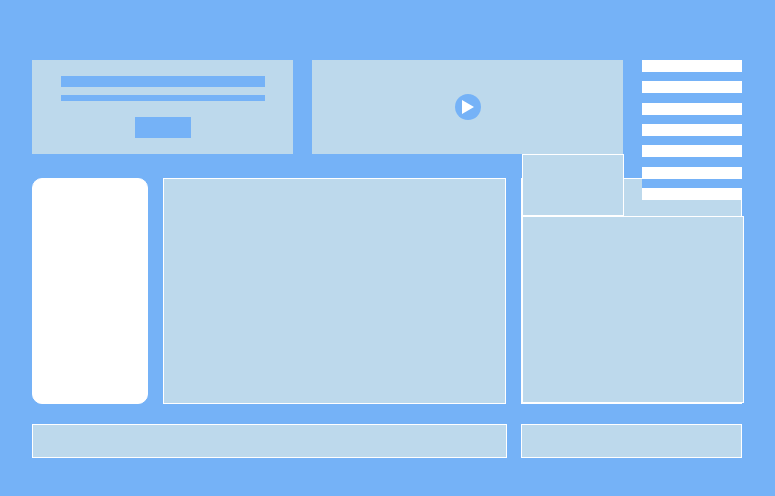
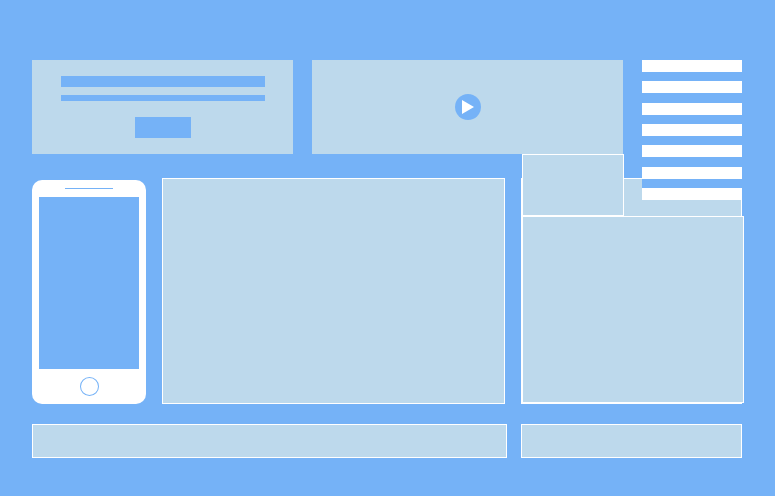
Before and after one commit to Mesutasci/Template-page-for-layouting, a plain HTML site: page index.html in a window 1280 px wide. Shown: the part 142-638 px from the top of the page, without its empty margins (253-1028 px from the left). Drawn offline with Linux system fonts and the light colour scheme.

Commit message:
elements of mobile container are formed and designed

```diff
--- a/container.css
+++ b/container.css
@@ -50,3 +50,22 @@
   border-radius: 10px;
   background-color: white;
 }
+
+hr {
+  width: 48px;
+  height: 1px;
+  background-color: rgb(117, 178, 247);
+  border: none;
+}
+#screen {
+  height: 174px;
+  width: 100px;
+  background-color: rgb(117, 178, 247);
+}
+#control-button {
+  width: 17px;
+  height: 17px;
+  margin: 8px;
+  border: 1px solid rgb(117, 178, 247);
+  border-radius: 50%;
+}
--- a/index.html
+++ b/index.html
@@ -34,7 +34,11 @@
       </section>
 
       <section class="row-middle">
-        <section id="mobile"></section>
+        <section id="mobile">
+          <hr />
+          <div id="screen"></div>
+          <div id="control-button"></div>
+        </section>
         <section id="image-big"></section>
         <section id="image-small">
           <div id="cont-button"></div>
--- a/layout.css
+++ b/layout.css
@@ -58,7 +58,6 @@ main {
   align-items: center;
   width: 114px;
   height: 100%;
-  border: 1px solid white;
 }
 #image-big {
   display: flex;
```
